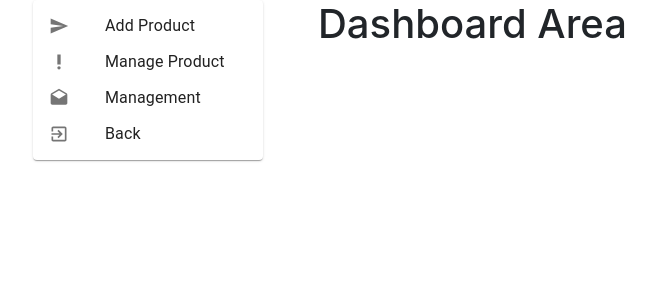
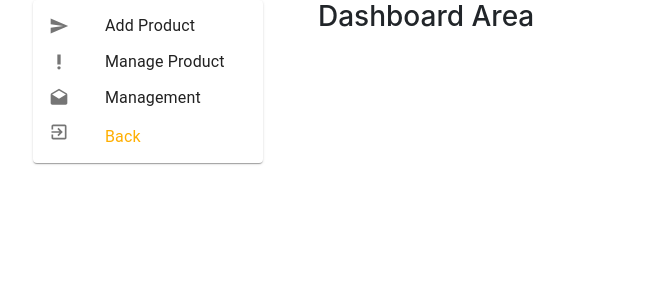
Before and after one commit to mazhars-git/bengal-dish-client, a React (Create React App) app: page /dashboard in a window 1280 px wide. Shown: the top 300 px of the page, without its empty margins (52-708 px from the left). Built offline with nearby package versions, Linux system fonts and the light colour scheme.

Commit message:
back button update

```diff
--- a/src/Components/Dashboard/Dashboard/Dashboard.js
+++ b/src/Components/Dashboard/Dashboard/Dashboard.js
@@ -9,7 +9,7 @@ const Dashboard = () => {
                     <Sidebar />
                 </div>
                 <div className="col-md-9">
-                    <h1>Dashboard Area</h1>
+                    <h3>Dashboard Area</h3>
                 </div>
             </div>
 
--- a/src/Components/Dashboard/Sidebar/Sidebar.js
+++ b/src/Components/Dashboard/Sidebar/Sidebar.js
@@ -9,6 +9,7 @@ import DraftsIcon from '@material-ui/icons/Drafts';
 import SendIcon from '@material-ui/icons/Send';
 import PriorityHighIcon from '@material-ui/icons/PriorityHigh';
 import ExitToAppIcon from '@material-ui/icons/ExitToApp';
+import { Link } from 'react-router-dom';
 
 const useStyles = makeStyles({
     root: {
@@ -28,12 +29,14 @@ const Sidebar = () => {
                     </ListItemIcon>
                     <Typography variant="inherit">Add Product</Typography>
                 </MenuItem>
+
                 <MenuItem>
                     <ListItemIcon>
                         <PriorityHighIcon fontSize="small" />
                     </ListItemIcon>
                     <Typography variant="inherit">Manage Product</Typography>
                 </MenuItem>
+
                 <MenuItem>
                     <ListItemIcon>
                         <DraftsIcon fontSize="small" />
@@ -42,13 +45,16 @@ const Sidebar = () => {
                             Management
                     </Typography>
                 </MenuItem>
+
                 <MenuItem>
+                    <Link to="/">
                         <ListItemIcon>
                             <ExitToAppIcon fontSize="small" />
                         </ListItemIcon>
                         <Typography variant="inherit">
                             Back
                         </Typography>
+                    </Link>
                 </MenuItem>
             </MenuList>
         </Paper>
```
Lines whose indentation alone changed are shown as unchanged.
